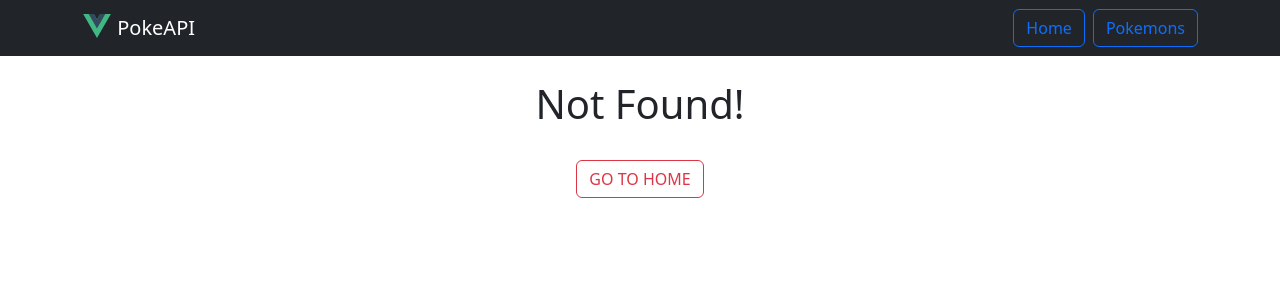
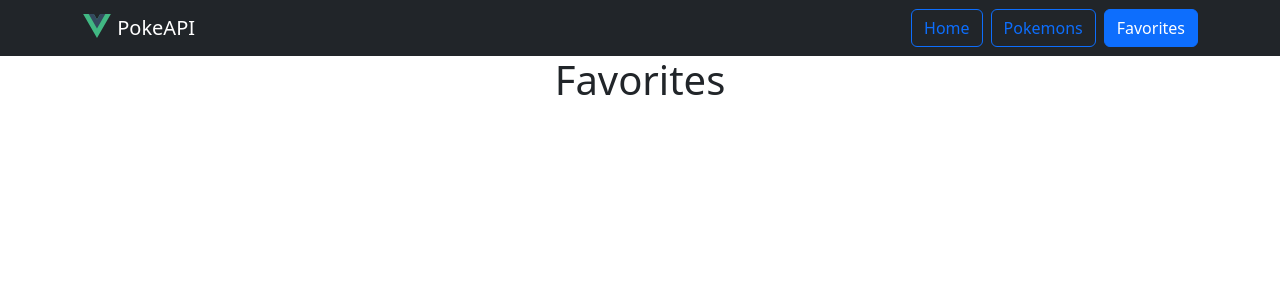
Before and after one commit to francofelicioni/vue-routing, a Vue app: page /favorites in a window 1280 px wide. Before the commit this address had no page. Shown: the top 300 px of the page. Built offline with nearby package versions, Linux system fonts and the light colour scheme.

Commit message:
New Route 'Favourite' created

```diff
--- a/src/App.vue
+++ b/src/App.vue
@@ -16,7 +16,8 @@ import { RouterLink, RouterView } from 'vue-router'
         <!-- <router-link active-class="active" class="btn btn-outline-primary me-2" type="button" to="/">Home</router-link> -->
         <router-link class="btn btn-outline-primary me-2" type="button" to="/">Home</router-link>
         <!-- <router-link active-class="active" class="btn btn-outline-primary" type="button" to="/pokemons">Pokemons</router-link> -->
-        <router-link class="btn btn-outline-primary" type="button" to="/pokemons">Pokemons</router-link>
+        <router-link class="btn btn-outline-primary me-2" type="button" to="/pokemons">Pokemons</router-link>
+        <router-link class="btn btn-outline-primary" type="button" to="/favorites">Favorites</router-link>
       </div>
     </div>
   </nav>
--- a/src/router/index.js
+++ b/src/router/index.js
@@ -25,6 +25,11 @@ const router = createRouter({
       component: () => import('../views/PokeView.vue')
     },
     {
+      path: '/favorites',
+      name: 'favorites',
+      component: () => import('../views/FavoritesView.vue')
+    },
+    {
       path: '/:patMatch(.*)*',
       name: '404',
       component: () => import('../views/NotFoundView.vue')
--- /dev/null
+++ b/src/views/FavoritesView.vue
@@ -0,0 +1,5 @@
+<script setup></script>
+
+<template>
+    <h1>Favorites</h1>
+</template>
```
